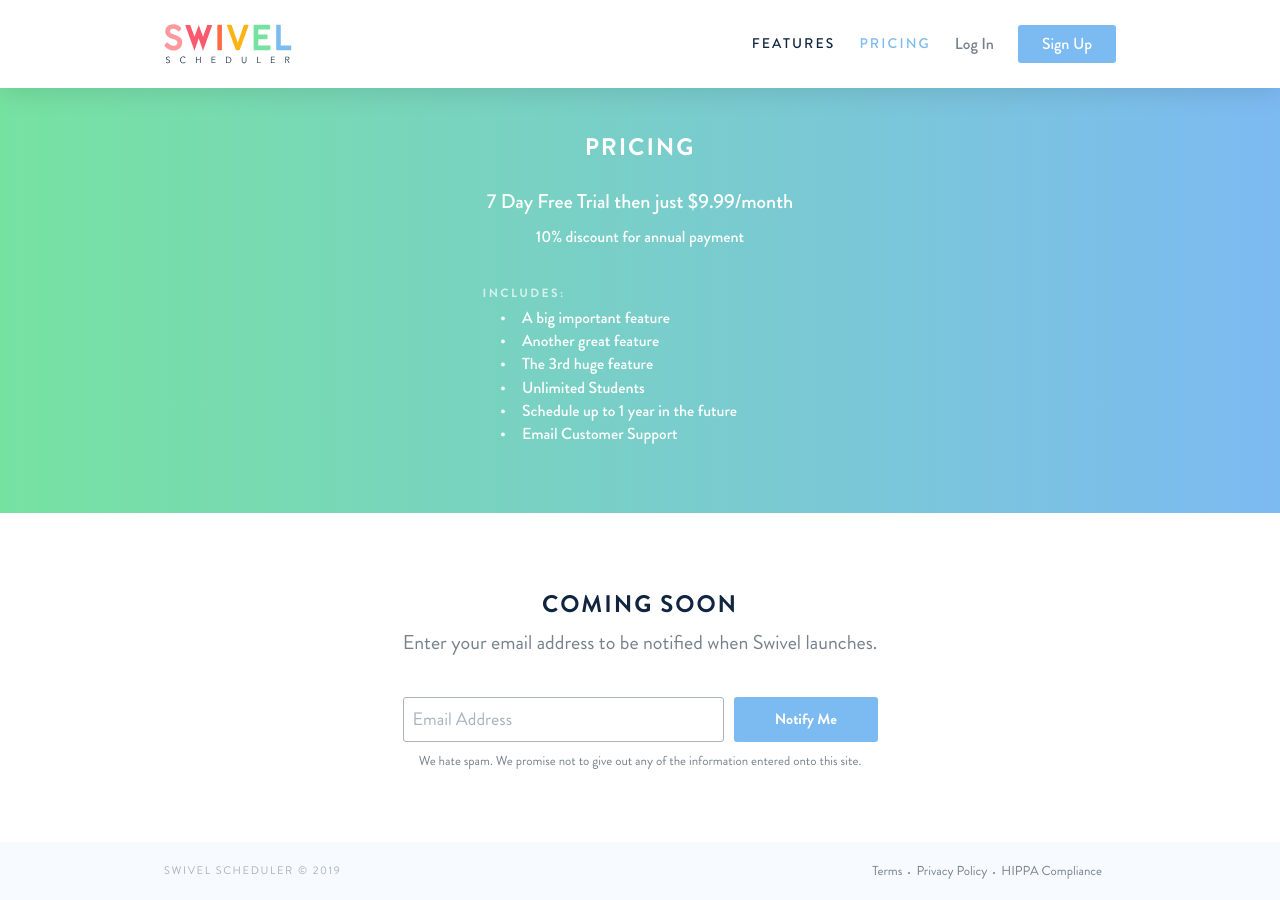
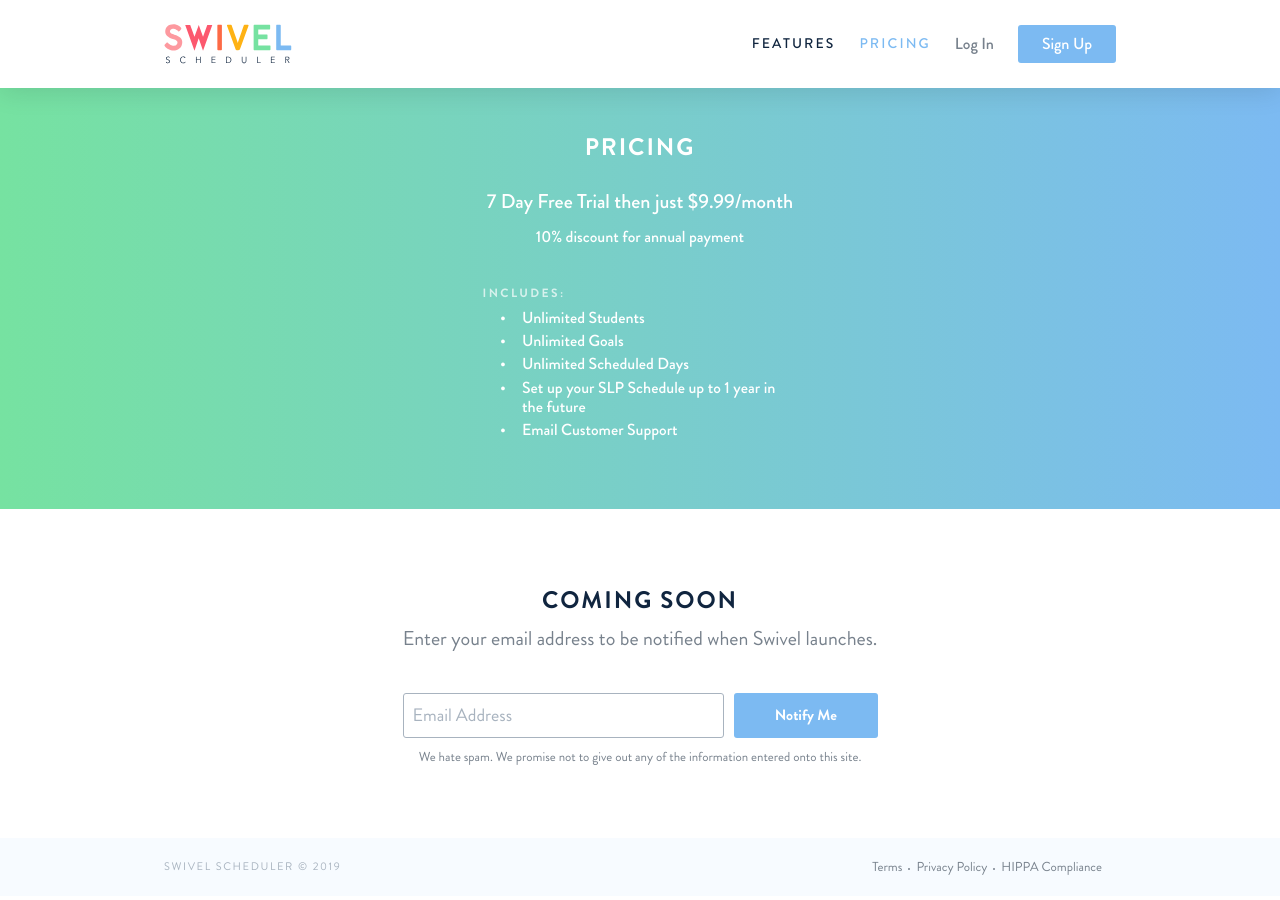
Before and after one commit to swivelscheduler/swivelscheduler.com, a Jekyll site: the page built from index.md, in a window 1280 px wide and 900 px high, scrolled down 1373 px. Built offline with Jekyll 4.4.1, drawn with Linux system fonts in a browser that asks for light colours.

Commit message:
Updated Index

```diff
--- a/index.md
+++ b/index.md
@@ -33,14 +32,14 @@ pricing_subtitle: 7 Day Free Trial then just $9.99/month
 pricing_header_text: 10% discount for annual payment
 pricing_body_header: 'Includes:'
 pricing_body_list:
-- A big important feature
-- Another great feature
-- The 3rd huge feature
 - Unlimited Students
-- Schedule up to 1 year in the future
+- Unlimited Goals
+- Unlimited Scheduled Days
+- Set up your SLP Schedule up to 1 year in the future
 - Email Customer Support
 contact_heading: Coming Soon
 contact_subtitle: Enter your email address to be notified when Swivel launches.
 contact_form_text: We hate spam. We promise not to give out any of the information
   entered onto this site.
+layout: home
 ---
```
Also changed, not shown: other parts of index.md (+0 -1 lines).
